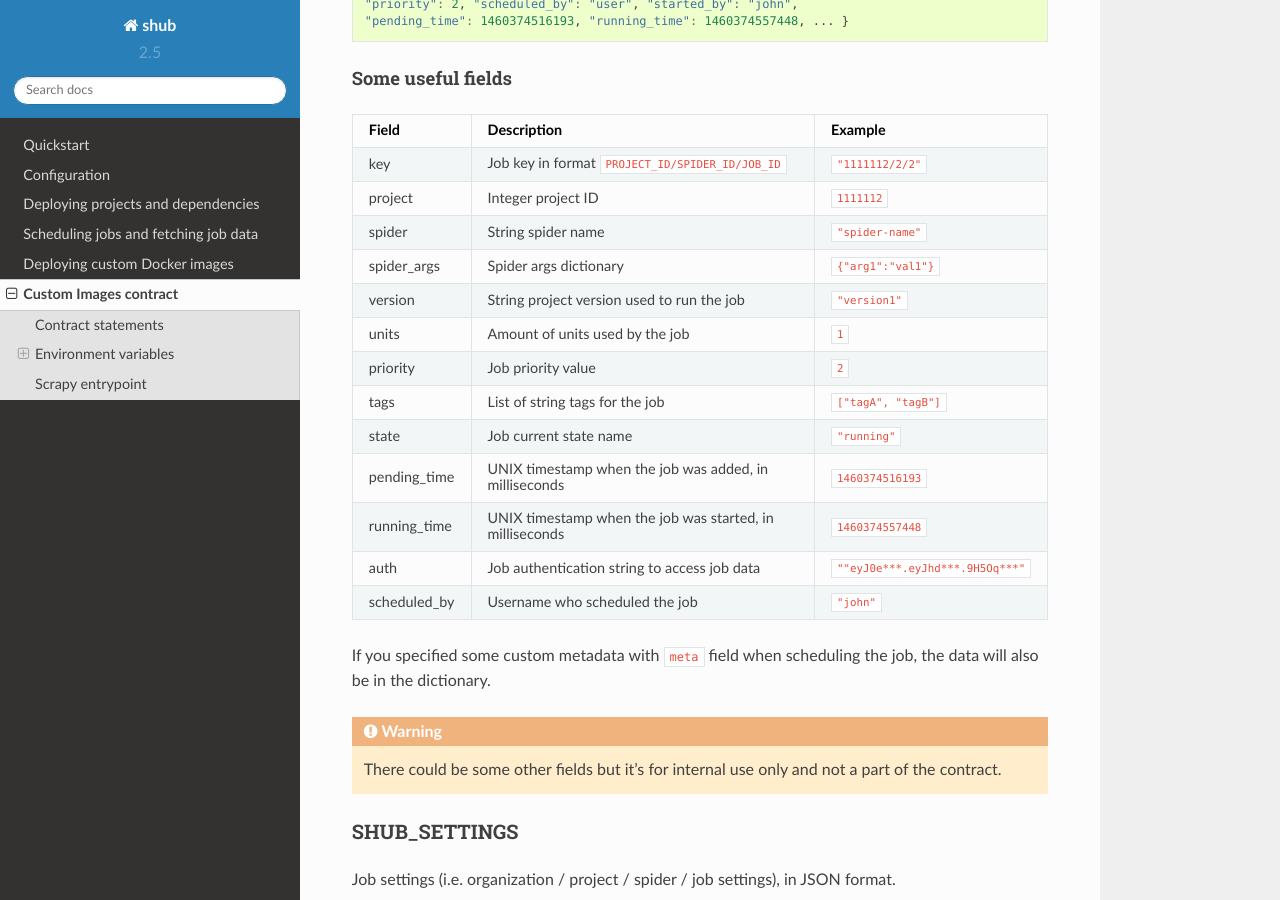
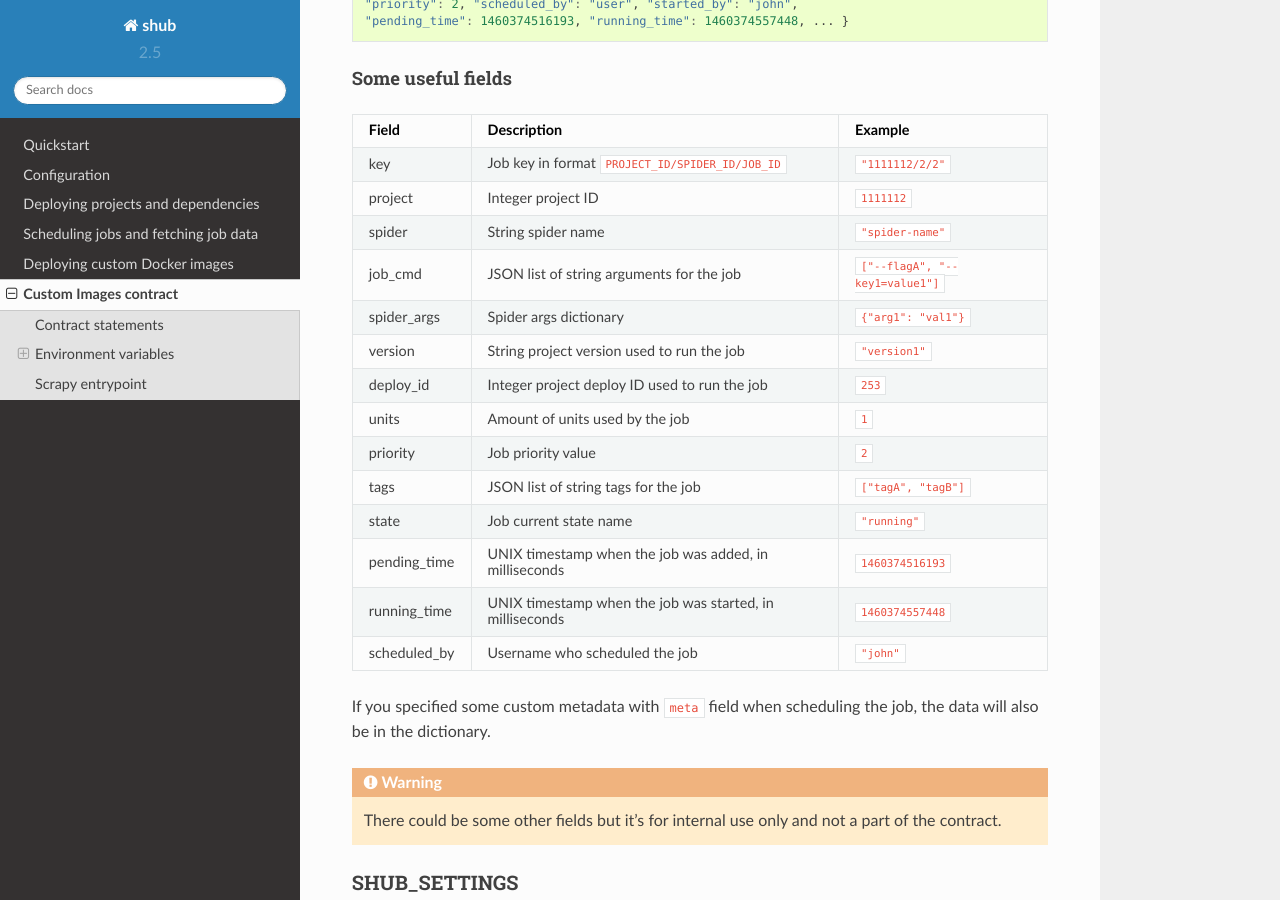
Before and after one commit to scrapinghub/shub, a Sphinx documentation site: the page built from docs/custom-images-contract.rst, in a window 1280 px wide and 900 px high, scrolled down 1743 px. Built offline with Sphinx 7.4.7 and the Read the Docs theme 2.0.0, drawn with Linux system fonts in a browser that asks for light colours.

Commit message:
Add job_cmd/deploy_id fields, drop auth field

```diff
--- a/docs/custom-images-contract.rst
+++ b/docs/custom-images-contract.rst
@@ -109,15 +109,16 @@ Field        Description                                              Example
 key          Job key in format ``PROJECT_ID/SPIDER_ID/JOB_ID``        ``"1111112/2/2"``
 project      Integer project ID                                       ``1111112``
 spider       String spider name                                       ``"spider-name"``
-spider_args  Spider args dictionary                                   ``{"arg1":"val1"}``
+job_cmd      JSON list of string arguments for the job                ``["--flagA", "--key1=value1"]``
+spider_args  Spider args dictionary                                   ``{"arg1": "val1"}``
 version      String project version used to run the job               ``"version1"``
+deploy_id    Integer project deploy ID used to run the job            ``253``
 units        Amount of units used by the job                          ``1``
 priority     Job priority value                                       ``2``
-tags         List of string tags for the job                          ``["tagA", "tagB"]``
+tags         JSON list of string tags for the job                     ``["tagA", "tagB"]``
 state        Job current state name                                   ``"running"``
 pending_time UNIX timestamp when the job was added, in milliseconds   ``1460374516193``
 running_time UNIX timestamp when the job was started, in milliseconds ``1460374557448``
-auth         Job authentication string to access job data             ``""eyJ0e***.eyJhd***.9H5Oq***"``
 scheduled_by Username who scheduled the job                           ``"john"``
 ============ ======================================================== =================================
 
```
